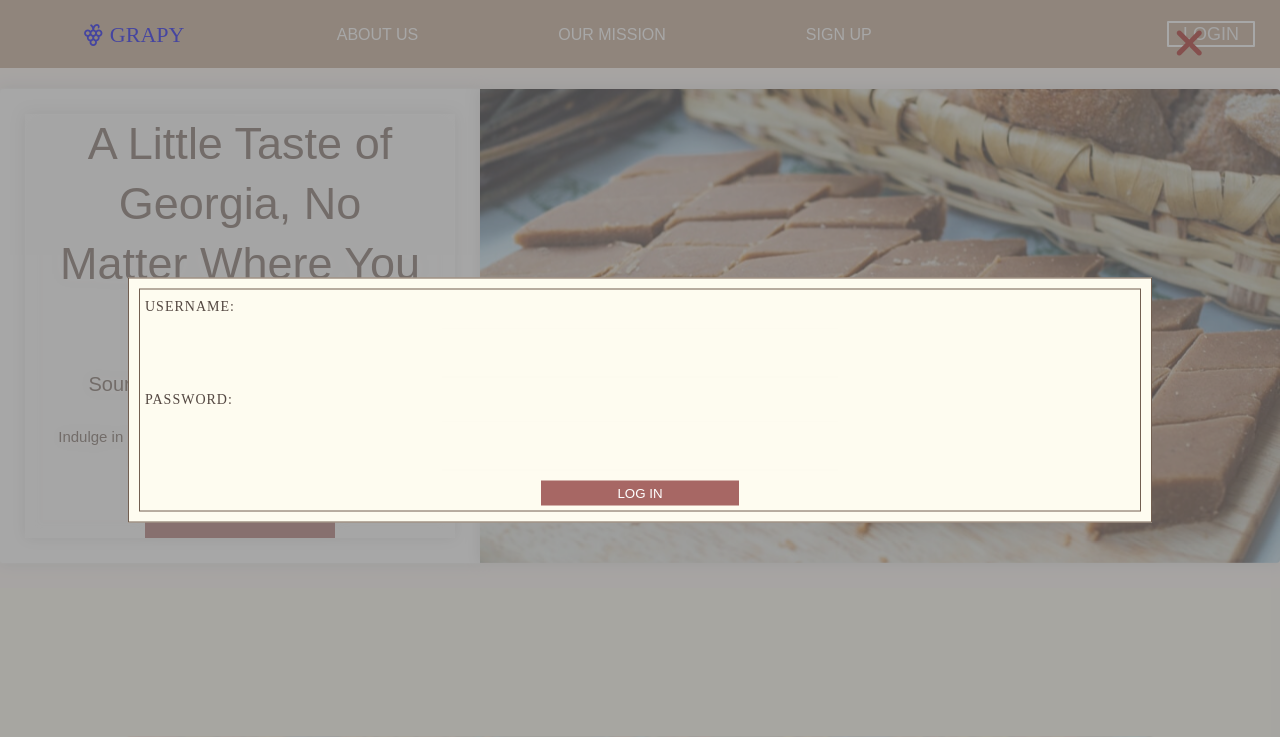
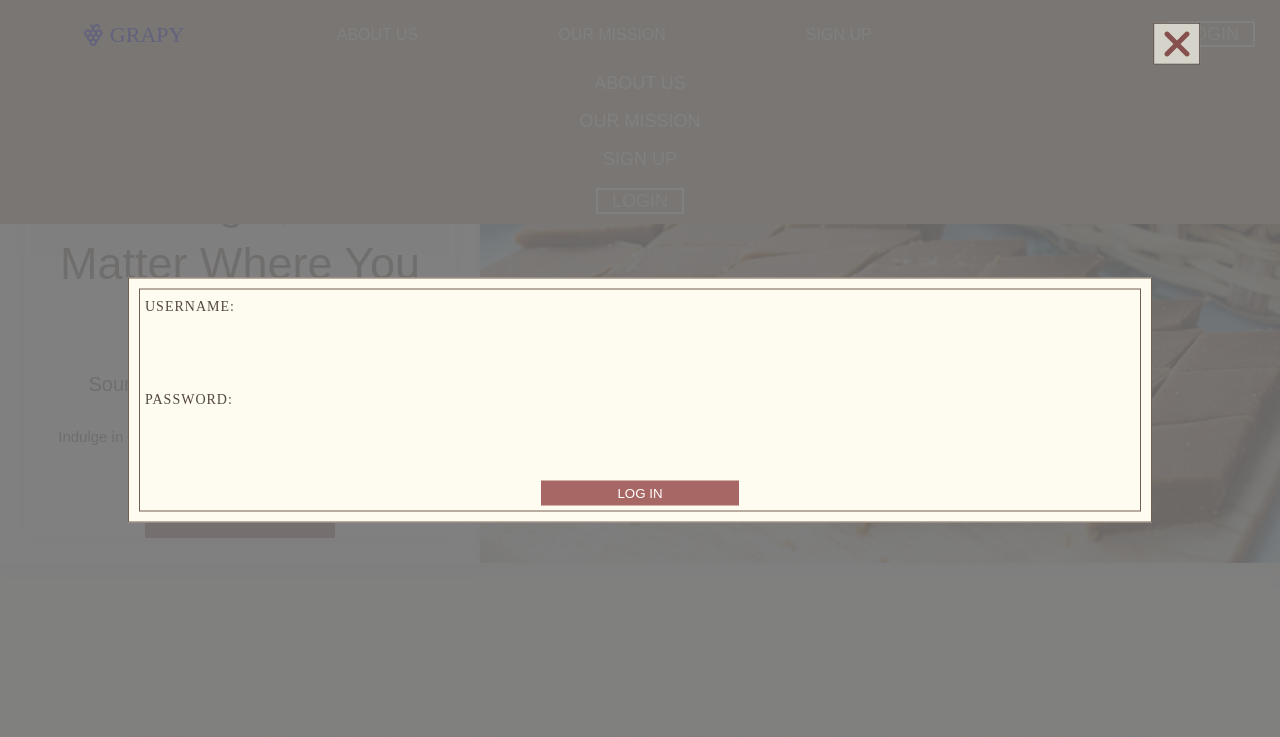
Before and after one commit to ekaterine-nanobashvili/Grapy, a plain HTML site: page index.html in a window 1280 px wide. Both pictures are taken after a click on the link "LOGIN". Shown: the top 737 px of the page. Drawn offline with nearby package versions, Linux system fonts and the light colour scheme.

Commit message:
fixed burger toggle after login

```diff
--- a/css/style.css
+++ b/css/style.css
@@ -629,7 +629,7 @@ input:focus {
 .login-bg {
     width: 100%;
     height: 100%;
-    background-color: #7070709d;
+    background-color: #707070e1;
     position: absolute;
 }
 .login-wrap {
@@ -664,4 +664,8 @@ input:focus {
     right: 6%;
     transform: translate(-6%, -3%);
     /* filter: drop-shadow(0 0 0.45rem rgb(59, 59, 59)); */
+    cursor: pointer;
+    border: #534741 solid 1px;
+    padding: 0 10px;
+    background-color: rgb(214, 212, 202);
 }
--- a/script.js
+++ b/script.js
@@ -159,6 +159,8 @@ for (let i of login) {
             bg.appendChild(closeBtn);
             loginParent.appendChild(bg);
             loginParent.classList.add('login-block');
+            burger.classList.toggle("active");
+            miniNav.classList.toggle("active");
         }
     })
 }
@@ -168,5 +170,6 @@ for (let i of login) {
 loginParent.addEventListener('click', function(event){
     if (event.target.classList.contains('fa-xmark')) {
         loginParent.innerHTML = "";
+        loginParent.classList.remove('login-block');
     }
 })
```
